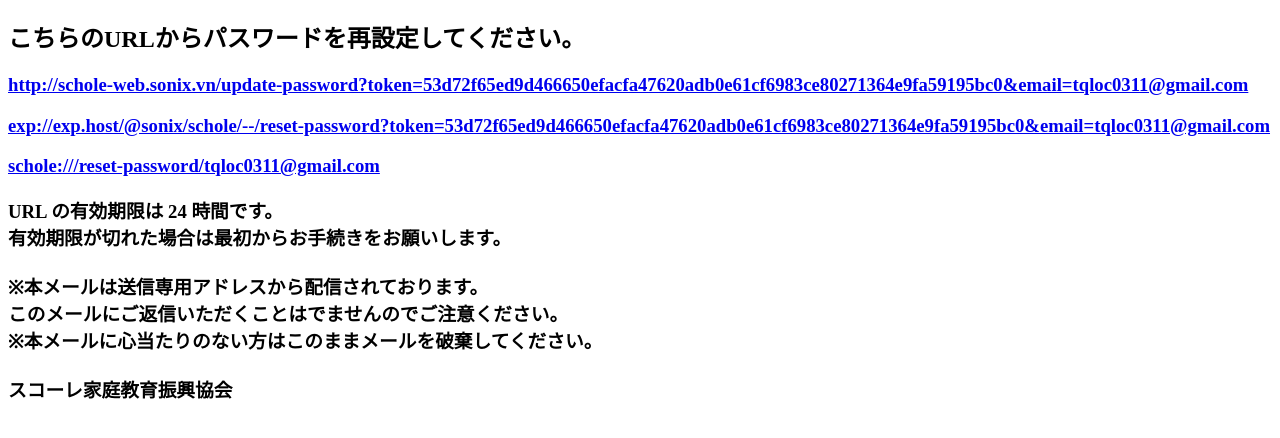
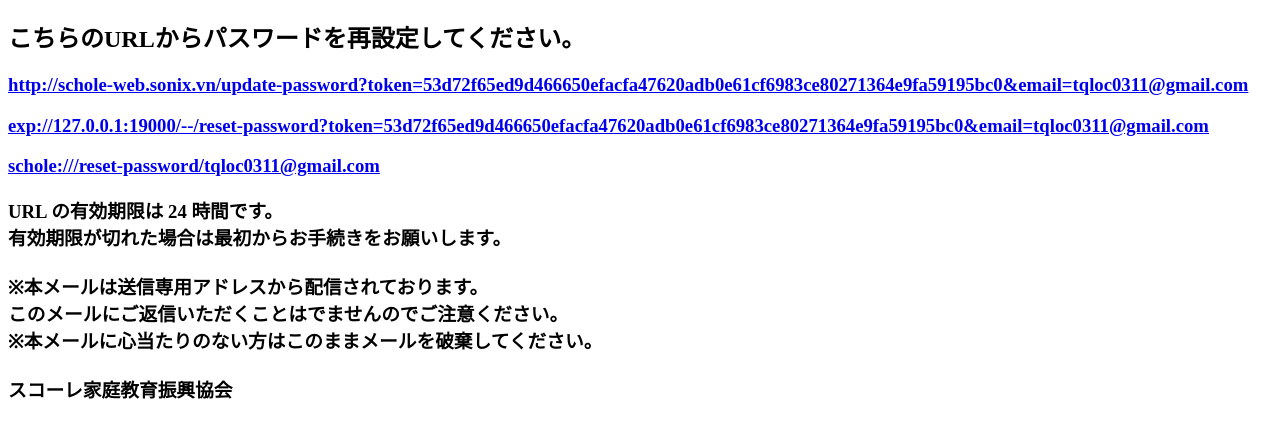
Before and after one commit to tqloc0311/tqloc0311.github.io, a plain HTML site: page index.html in a window 1280 px wide. Shown: the part 70-508 px from the top of the page. Drawn offline with Linux system fonts and the light colour scheme.

Commit message:
Update index.html

```diff
--- a/index.html
+++ b/index.html
@@ -37,7 +37,8 @@
     // undefined: web
     const dev = devQuery && devQuery != 0;
 
-    const deepLinkDev = `exp://exp.host/@sonix/schole/--/reset-password?token=${token}&email=${email}`;
+    // const deepLinkDev = `exp://exp.host/@sonix/schole/--/reset-password?token=${token}&email=${email}`;
+    const deepLinkDev = `exp://127.0.0.1:19000/--/reset-password?token=${token}&email=${email}`;
     const deepLinkProd = `schole:///reset-password/${email}`;
 
     function onLoad() {
```
